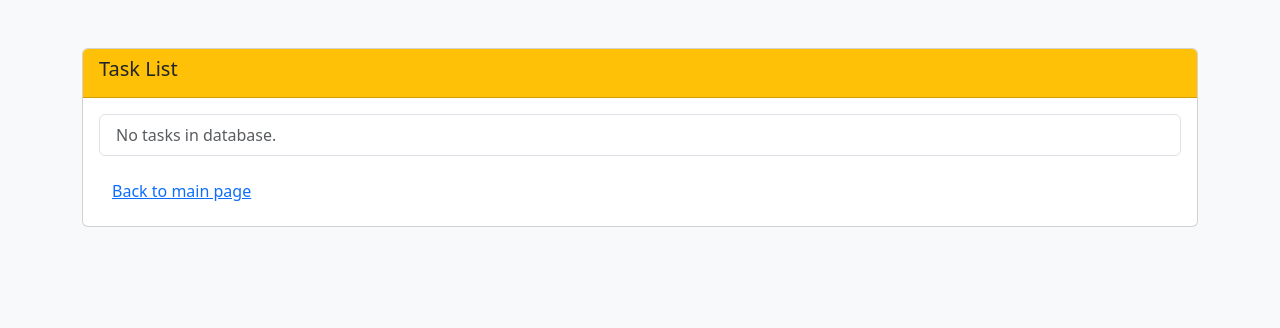
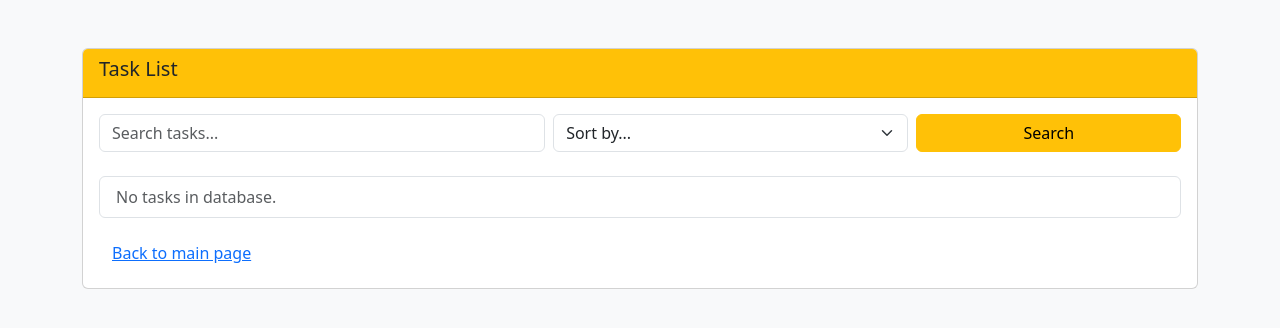
Before and after one commit to Tomek93x/it_company_task_manager, a Django app: page /tasks-list/ in a window 1280 px wide. Shown: the part 50-378 px from the top of the page. Run offline with Django 5.2, Linux system fonts and the light colour scheme; the visitor is signed in with stand-in values (Sample User, id 1); data that the repository does not hold is empty.

Commit message:
Add task list with filtering/sorting and enforce strong password validation in forms.py

```diff
--- a/catalog/views.py
+++ b/catalog/views.py
@@ -2,6 +2,7 @@ from django.shortcuts import render, redirect
 from .models import Worker, Position, Task, TaskType
 from .forms import WorkerForm, PositionForm, TaskTypeForm, TaskForm
 from django.contrib.auth.decorators import login_required, user_passes_test
+from django.db.models import Q
 
 def is_manager(user):
     return user.is_superuser or user.groups.filter(name='Manager').exists()
@@ -71,5 +72,12 @@ def add_task(request):
 
 @login_required
 def task_list(request):
+    # Filtrowanie, wyszukiwanie, sortowanie
+    q = request.GET.get('q', '')
     tasks = Task.objects.all()
-    return render(request, 'task_list.html', {'tasks': tasks})
+    if q:
+        tasks = tasks.filter(Q(name__icontains=q) | Q(description__icontains=q))
+    sort = request.GET.get('sort', '')
+    if sort:
+        tasks = tasks.order_by(sort)
+    return render(request, 'task_list.html', {'tasks': tasks, 'q': q, 'sort': sort})
--- a/templates/task_list.html
+++ b/templates/task_list.html
@@ -18,6 +18,27 @@
                 <h1 class="h5">Task List</h1>
             </div>
             <div class="card-body">
+
+                <!-- FORMULARZ FILTROWANIA/WYSZUKIWANIA -->
+                <form method="get" class="row mb-4 g-2">
+                    <div class="col-md-5">
+                        <input type="text" name="q" value="{{ q }}" placeholder="Search tasks..." class="form-control" />
+                    </div>
+                    <div class="col-md-4">
+                        <select name="sort" class="form-select">
+                            <option value="">Sort by...</option>
+                            <option value="deadline" {% if sort == 'deadline' %}selected{% endif %}>Deadline ↑</option>
+                            <option value="-deadline" {% if sort == '-deadline' %}selected{% endif %}>Deadline ↓</option>
+                            <option value="priority" {% if sort == 'priority' %}selected{% endif %}>Priority ↑</option>
+                            <option value="-priority" {% if sort == '-priority' %}selected{% endif %}>Priority ↓</option>
+                        </select>
+                    </div>
+                    <div class="col-md-3">
+                        <button type="submit" class="btn btn-warning w-100">Search</button>
+                    </div>
+                </form>
+
+                <!-- LISTA ZADAŃ -->
                 <ul class="list-group">
                     {% for task in tasks %}
                         <li class="list-group-item">
```
Also changed, not shown: catalog/forms.py (+24 -6 lines).
